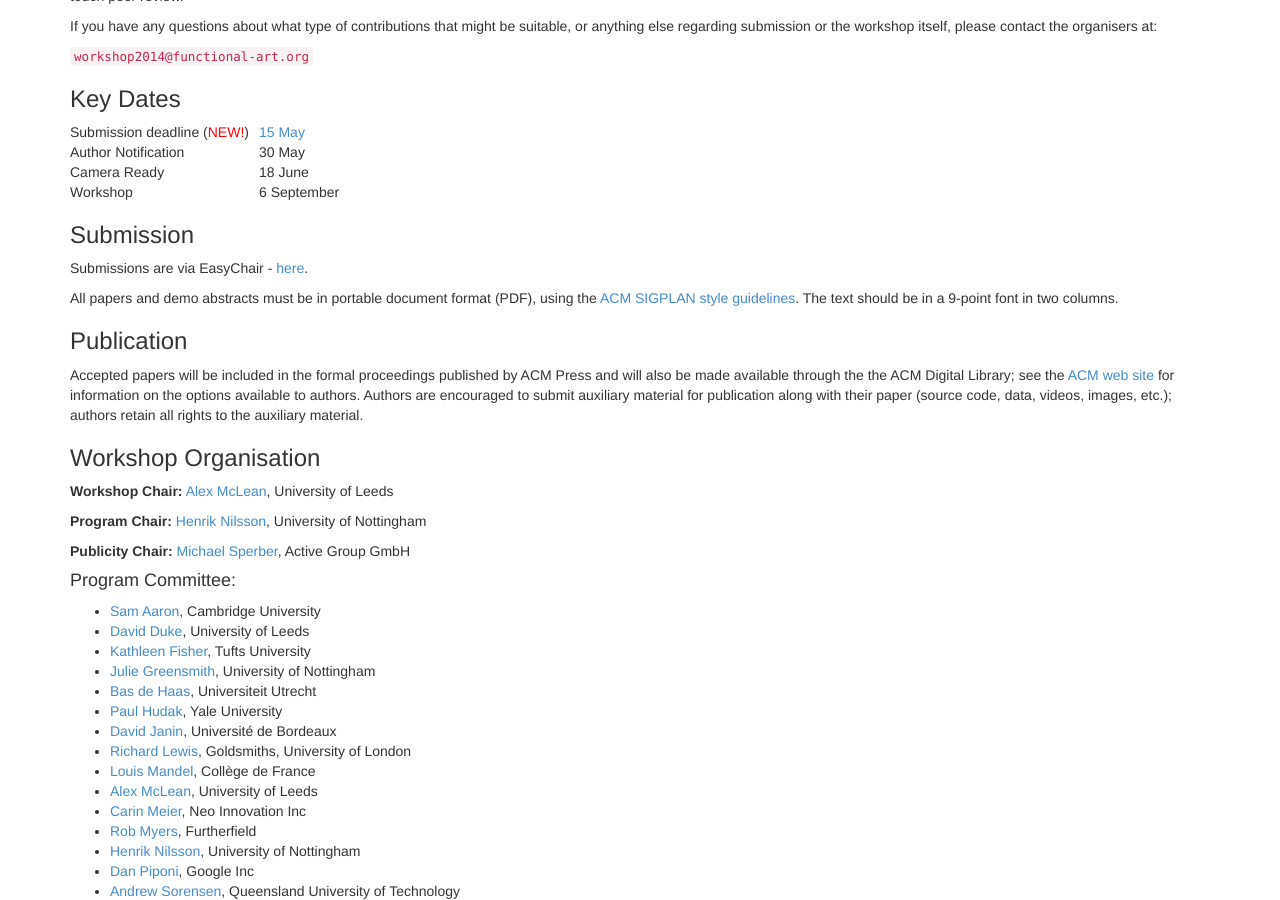
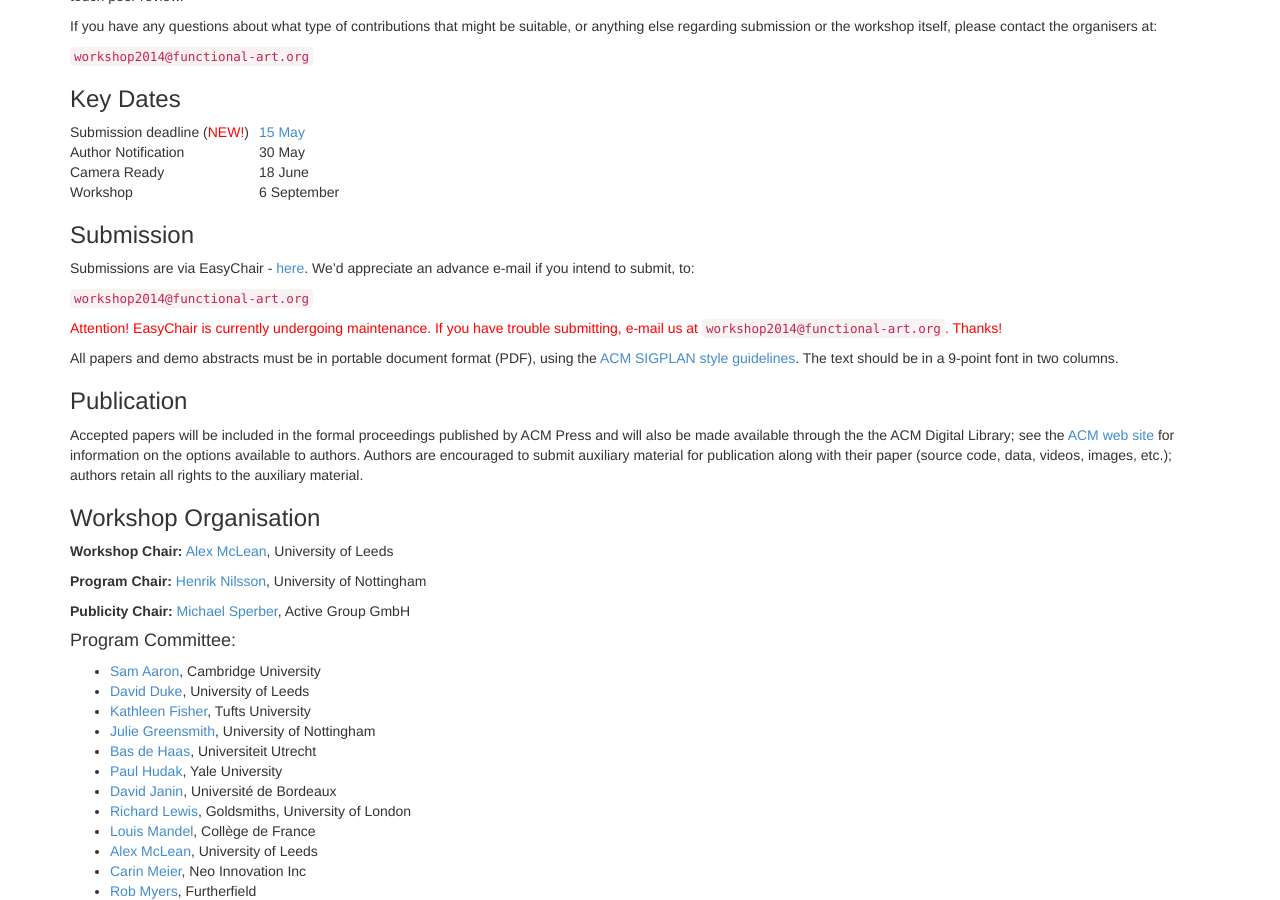
Before and after one commit to functional-art/functional-art.github.com, a Jekyll site: the page built from 2014/cfp.md, in a window 1280 px wide and 900 px high, scrolled down 698 px. Built offline with Jekyll 4.4.1, drawn with Linux system fonts in a browser that asks for light colours; nearby versions of some CDN libraries.

Commit message:
EasyChair downtime.

```diff
--- a/2014/cfp.md
+++ b/2014/cfp.md
@@ -77,7 +77,16 @@ itself, please contact the organisers at:
 
 ### Submission
 
-Submissions are via EasyChair - [here](https://www.easychair.org/conferences/?conf=farm-2014).
+Submissions are via EasyChair -
+[here](https://www.easychair.org/conferences/?conf=farm-2014).
+We'd appreciate an advance e-mail if you intend to submit, to:
+
+[`workshop2014@functional-art.org`](mailto:workshop2014@functional-art.org)
+
+<span style="color:red">Attention! EasyChair is currently undergoing
+maintenance.  If you have trouble submitting, e-mail us at
+[`workshop2014@functional-art.org`](mailto:workshop2014@functional-art.org).
+ Thanks!</span>
 
 All papers and demo abstracts must be in portable document format
 (PDF), using the [ACM SIGPLAN style
```
